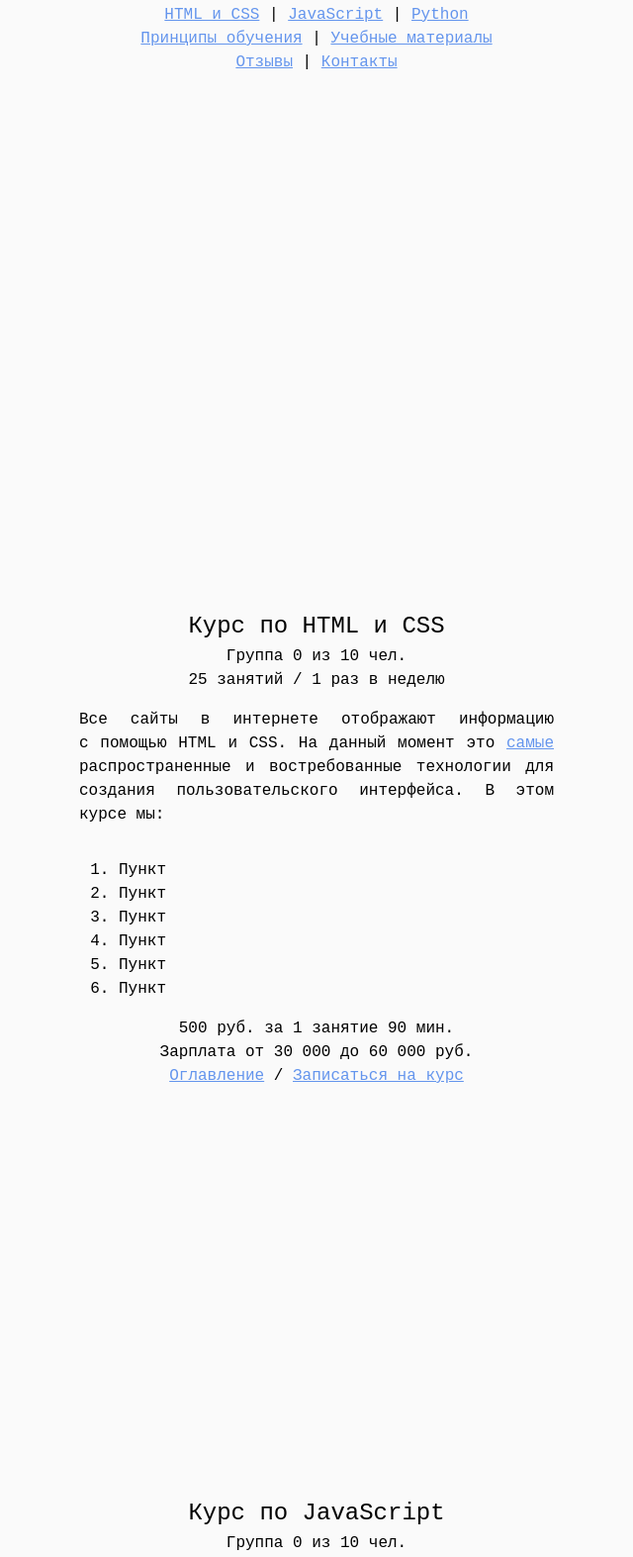
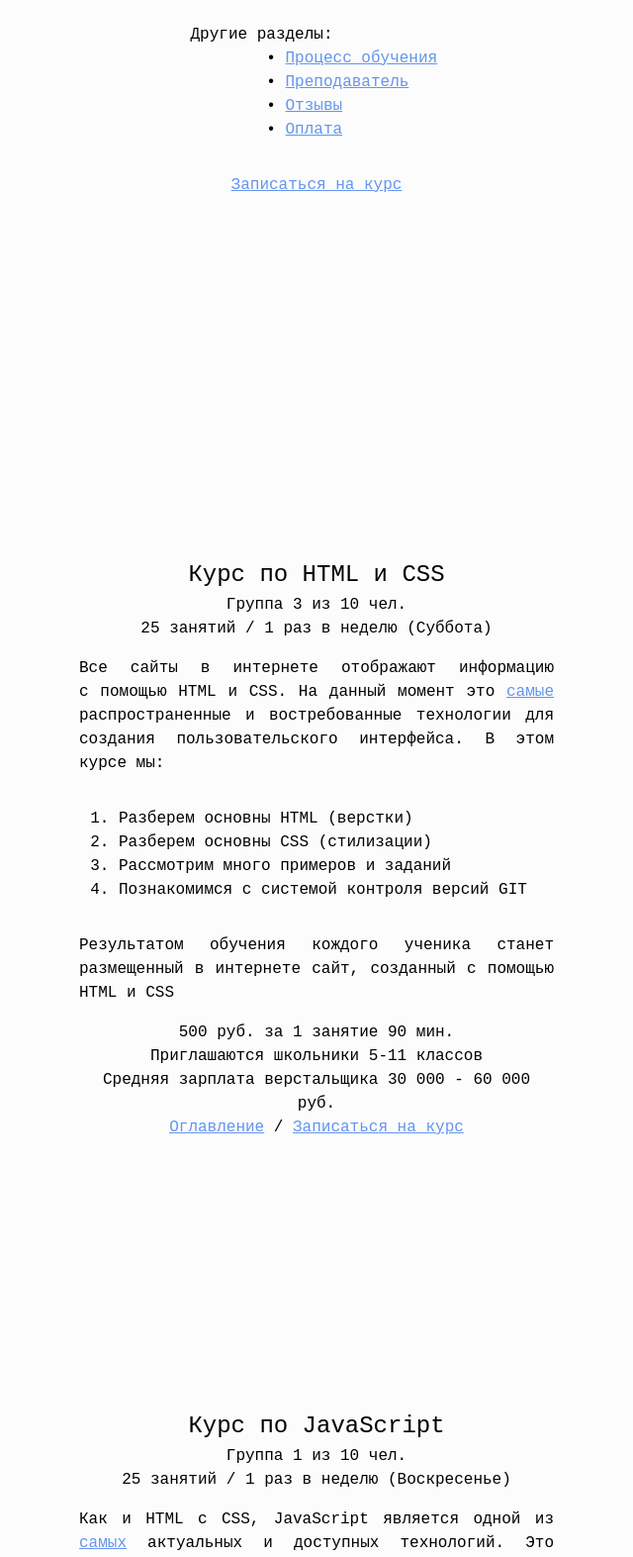
Before and after one commit to StaroKep/programming, a plain HTML site: page index.html in a window 1280 px wide. Shown: the part 391-1964 px from the top of the page at 99% size, without its empty margins (320-960 px from the left). Drawn offline with Linux system fonts and the light colour scheme.

Commit message:
Добавил более подробное описание

```diff
--- a/index.html
+++ b/index.html
@@ -36,32 +36,39 @@
 <header class="header" id="header">
     <h1>PROGRAMMING.SELECTAPP.NET</h1>
     <span>Учимся программировать вместе</span>
-    <span><a href="#html_css">HTML и CSS</a> | <a href="#javascript">JavaScript</a> | <a
-            href="#python">Python</a></span>
-    <span><a href="#principles">Принципы обучения</a> | <a href="#materials">Учебные материалы</a></span>
-    <span><a href="https://profi.ru/profile/EreminKE/" target="_blank">Отзывы</a> | <a
-            href="#enroll">Контакты</a></span>
+
+    <span class="header__margin-span">Доступные курсы:
+        • <a href="#html_css">HTML и CSS</a>
+        • <a href="#javascript">JavaScript</a>
+        • <a href="#python">Python</a></span>
+    <span class="header__margin-span">Другие разделы:
+        • <a href="#process">Процесс обучения</a>
+        • <a href="#tutor">Преподаватель</a>
+        • <a href="https://profi.ru/profile/EreminKE/" target="_blank">Отзывы</a>
+        • <a href="#payment">Оплата</a></span>
+    <span class="header__margin-span" style="text-align: center"><a href="#enroll">Записаться на курс</a></span>
 </header>
 
 <article id="html_css">
     <h1>Курс по HTML и CSS</h1>
-    <span>Группа 0 из 10 чел.</span>
-    <span>25 занятий / 1 раз в неделю</span>
+    <span>Группа 3 из 10 чел.</span>
+    <span>25 занятий / 1 раз в неделю (Суббота)</span>
 
     <p>Все сайты в&nbsp;интернете отображают информацию с&nbsp;помощью HTML и&nbsp;CSS. На&nbsp;данный момент это
         <a href="https://insights.stackoverflow.com/survey/2019#most-popular-technologies" target="_blank">самые</a>
         распространенные и востребованные технологии для создания пользовательского интерфейса. В этом курсе мы:</p>
     <ol>
-        <li>Пункт</li>
-        <li>Пункт</li>
-        <li>Пункт</li>
-        <li>Пункт</li>
-        <li>Пункт</li>
-        <li>Пункт</li>
+        <li>Разберем основны HTML (верстки)</li>
+        <li>Разберем основны CSS (стилизации)</li>
+        <li>Рассмотрим много примеров и заданий</li>
+        <li>Познакомимся с системой контроля версий GIT</li>
     </ol>
 
+    <p>Результатом обучения кождого ученика станет размещенный в интернете сайт, созданный с помощью HTML и CSS</p>
+
     <span>500 руб. за 1 занятие 90 мин.</span>
-    <span>Зарплата от 30 000 до 60 000 руб.</span>
+    <span>Приглашаются школьники 5-11 классов</span>
+    <span>Средняя зарплата верстальщика 30 000 - 60 000 руб.</span>
 
     <span>
         <a href="#header">Оглавление</a> /
@@ -71,24 +78,28 @@
 
 <article id="javascript">
     <h1>Курс по JavaScript</h1>
-    <span>Группа 0 из 10 чел.</span>
-    <span>25 занятий / 1 раз в неделю</span>
+    <span>Группа 1 из 10 чел.</span>
+    <span>25 занятий / 1 раз в неделю (Воскресенье)</span>
 
-    <p>Как и HTML с CSS, JavaScript является одной из <a href="https://insights.stackoverflow.com/survey/2019#most-popular-technologies"
-                                                         target="_blank">самых</a>
+    <p>Как и HTML с CSS, JavaScript является одной из <a
+            href="https://insights.stackoverflow.com/survey/2019#most-popular-technologies"
+            target="_blank">самых</a>
         актуальных и доступных технологий. Это полноценный динамичный язык программирования, который используется во
         всех областях IT индустрии. В этом курсе мы:</p>
     <ol>
-        <li>Пункт</li>
-        <li>Пункт</li>
-        <li>Пункт</li>
-        <li>Пункт</li>
-        <li>Пункт</li>
-        <li>Пункт</li>
+        <li>Рассмотрим основы программирования на JavaScript</li>
+        <li>Разберемся как и где работает JavaScript</li>
+        <li>Узнаем как JavaScript дополняет HTML и CSS</li>
+        <li>Познакомимся с платформой NodeJS</li>
+        <li>Рассмотрим много примеров и заданий</li>
+        <li>Познакомимся с системой контроля версий GIT</li>
     </ol>
 
+    <p>В результате обучения каждый ученик получит базовое представление о программировании и языке JavaScript</p>
+
     <span>750 руб. за 1 занятие 90 мин.</span>
-    <span>Зарплата от 60 000 руб.</span>
+    <span>Приглашаются школьники 5-11 классов</span>
+    <span>Средняя зарплата начинающего JavaScript<br>программиста начинается от 45 000 руб.</span>
 
     <span>
         <a href="#header">Оглавление</a> /
@@ -98,22 +109,24 @@
 
 <article id="python">
     <h1>Курс по Python</h1>
-    <span>Группа 0 из 10 чел.</span>
+    <span>Группа 2 из 10 чел.</span>
     <span>25 занятий / 1 раз в неделю</span>
-    <p>Python является чрезвычайно мощным инструментом с&nbsp;богатым набором готовых библиотек и&nbsp;большим сообществом
+    <p>Python является чрезвычайно мощным инструментом с&nbsp;богатым набором готовых библиотек и&nbsp;большим
+        сообществом
         разработчиков. Благодаря простоте базовых конструкций, этот язык отлично подходит для изучения программирования.
         В&nbsp;этом курсе&nbsp;мы:</p>
     <ol>
-        <li>Пункт</li>
-        <li>Пункт</li>
-        <li>Пункт</li>
-        <li>Пункт</li>
-        <li>Пункт</li>
-        <li>Пункт</li>
+        <li>Рассмотрим основы программирования на Python</li>
+        <li>Рассмотрим много примеров и заданий</li>
+        <li>Познакомимся с системой контроля версий GIT</li>
+        <li>Напишем небольшую игру</li>
     </ol>
 
+    <p>В результате обучения каждый ученик получит базовое представление о программировании и языке Python</p>
+
     <span>750 руб. за 1 занятие 90 мин.</span>
-    <span>Зарплата от 60 000 руб.</span>
+    <span>Приглашаются школьники 5-11 классов</span>
+    <span>Средняя зарплата начинающего Python<br>программиста начинается от 45 000 руб.</span>
 
     <span>
         <a href="#header">Оглавление</a> /
@@ -121,28 +134,35 @@
         </span>
 </article>
 
-<article id="principles">
-    <h1>Принципы обучения</h1>
-    <span>Здесь будут принципы обучения</span>
+<article id="enroll">
+    <h1>Записаться на курс</h1>
+    <span><a href="#tutor">Еремин Кирилл Эдуардович</a></span>
+    <span>kirill.eremins@gmail.com</span>
+    <span>+7 985 796-75-34</span>
+    <span><a href="#header">Оглавление</a></span>
+</article>
+
+<article id="tutor">
+    <img class="keremin" src="./keremin.png" alt="">
+    <h1>Еремин Кирилл Эдуардович</h1>
+    <p>Инженер-бакалавр по образованию (выпускник 2019 г. МГТУ им. Н. Э. Баумана), frontend-разработчик по профессии, <a href="https://profi.ru/profile/EreminKE/" target="_blank">репетитор</a> с опытом преподавания 5 лет. Работал в компании amoCRM, участвовал в организации <a href="https://www.youtube.com/watch?v=oMq-_iF-D9o" target="_blank">конференции AmoCONF 2018 на стадионе «Олимпийский»</a>, в которой принимали участие Стив Возняк, Андрей Себрант, Юрий Дудь, Сергей Шнуров, 25 000 зрителей и др. Frontend разработчик в компании Yandex.</p>
     <a href="#header">Оглавление</a>
 </article>
 
-<article id="enroll">
-    <h1>Записаться на курс</h1>
-    <span>Еремин Кирилл Эдуардович</span>
-    <span>kirill.eremins@gmail.com</span>
-    <span>+7 985 796-75-34</span>
+<article id="process">
+    <h1>Процесс обучения</h1>
+    <p>Обучение осуществляется в группах до 10 человек, в удаленном формате. Для связи используется программа Zoom. После каждого занятия ученики получают домашнее задание.</p>
     <a href="#header">Оглавление</a>
 </article>
 
-<article id="materials">
-    <h1>Учебные материалы</h1>
-    <span>Здесь будут учебные материалы</span>
+<article id="payment">
+    <h1>Оплата</h1>
+    <p style="text-align: justify">Оплата производится в течении недели по номеру карты или телефона на счет в Сбербанке после непосредственного проведения занятия. Предоплата обучения в любом объеме допускается но не требуется.</p>
     <a href="#header">Оглавление</a>
 </article>
 
 <footer class="footer">
-    <span>programming.selectapp.net</span>
+    <span>PROGRAMMING.SELECTAPP.NET</span>
     <span>2020 г.</span>
 </footer>
 </body>
--- a/styles.css
+++ b/styles.css
@@ -10,9 +10,9 @@ html {
 
 body {
     min-width: 520px;
-    width: 100vw;
+    width: 100%;
     margin: 0;
-    background: rgb(250, 250, 250);
+    background: rgb(252, 252, 252);
     display: flex;
     align-items: center;
     flex-direction: column;
@@ -26,7 +26,7 @@ h1 {
 
 .header {
     min-height: 100vh;
-    width: 100%;
+    width: 520px;
     box-sizing: border-box;
     display: flex;
     align-items: center;
@@ -85,5 +85,14 @@ a:active {
 }
 
 .header__margin-span {
-    margin-bottom: 1rem;
+    width: 255px;
+    text-align: left;
+    margin: 1.5rem 0 0.5rem 0;
 }
+
+.keremin {
+    width: 200px;
+    height: 200px;
+    border-radius: 100px;
+    margin-bottom: 15px;
+}
```
Also changed, not shown: keremin.png (added).
